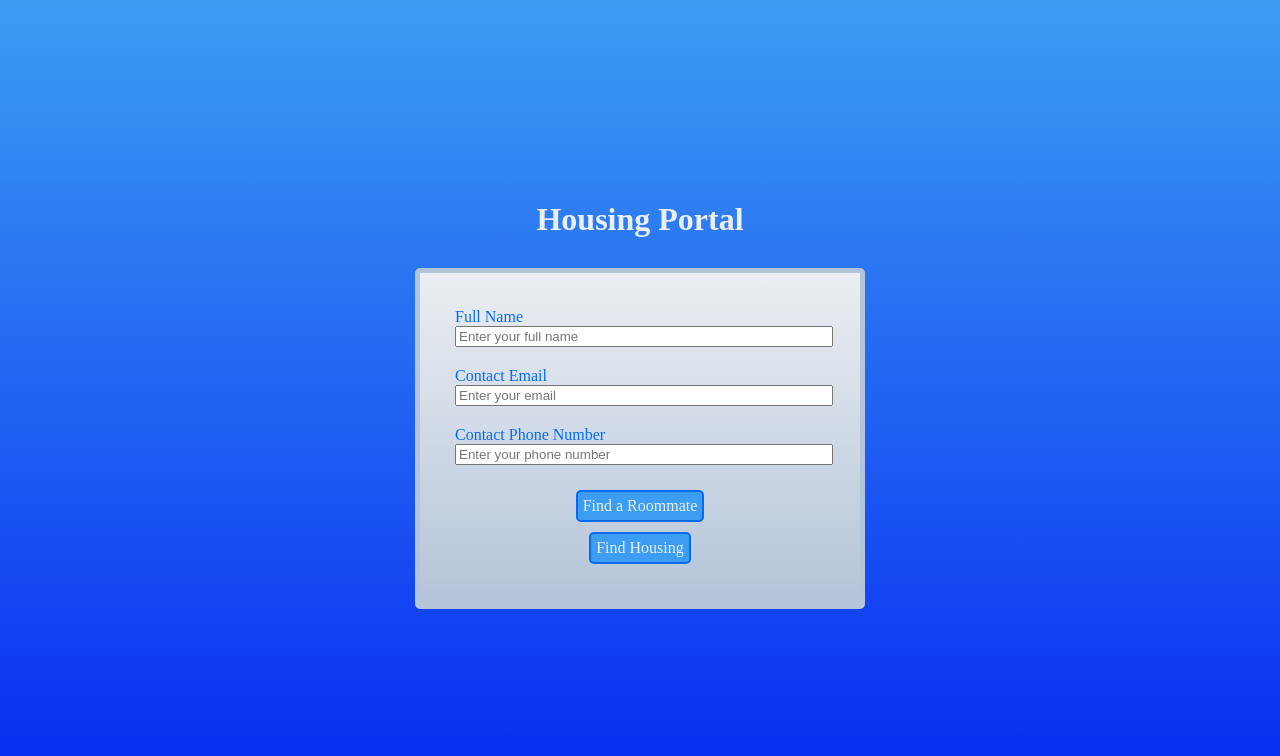
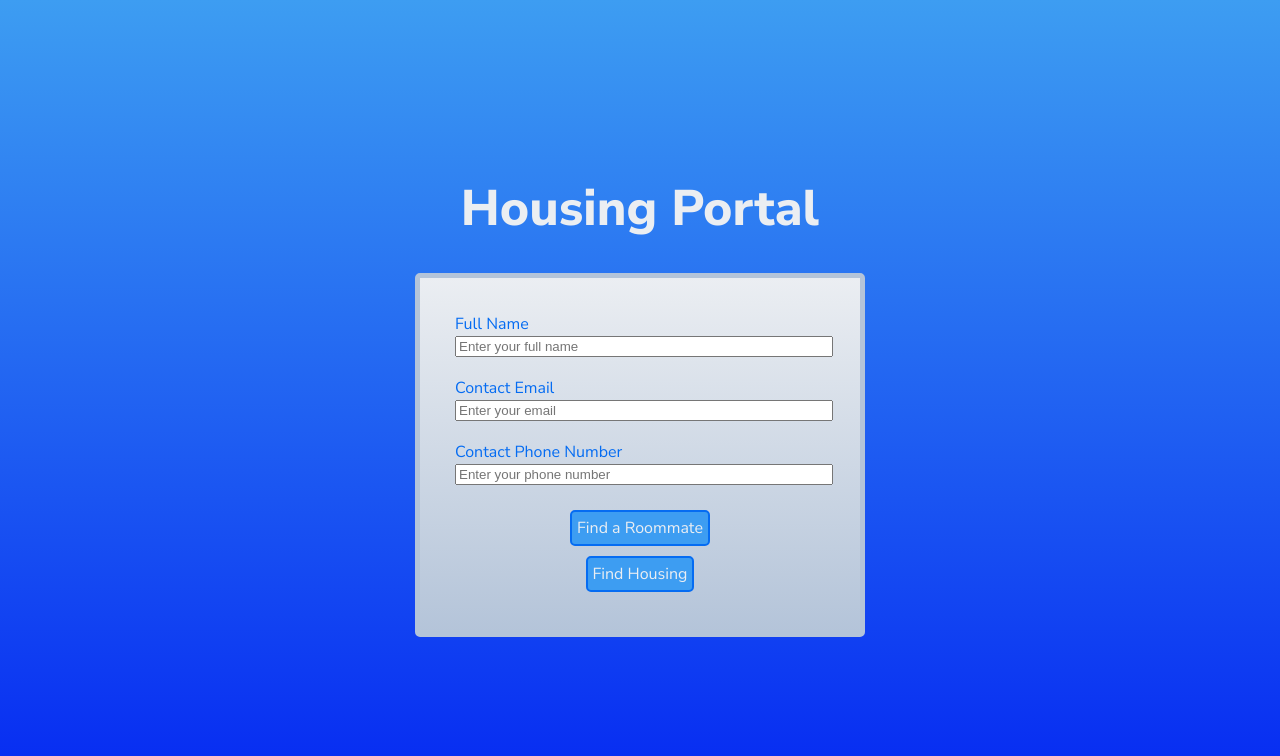
Before and after one commit to Sam-Drake-2007/roomsync, a React (Vite) app: page / in a window 1280 px wide. Shown: the top 756 px of the page. Built offline with nearby package versions, Linux system fonts and the light colour scheme; a web font is replaced by a local one.

Commit message:
modified css styles for fonts

```diff
--- a/src/style.css
+++ b/src/style.css
@@ -22,6 +22,9 @@ h1 {
     margin-bottom: 0;
     margin: 20px;
     color: #EBEEF2;
+    font-family: "Nunito Sans", sans-serif;
+    font-weight: 800;
+    font-size: 50px;
 
 }
 
@@ -54,6 +57,7 @@ form {
     padding : 5px;
     text-align: left;
     color: #056CF2;
+    font-family: "Nunito Sans", sans-serif;
 }
 
 .form-layer label {
@@ -86,6 +90,7 @@ form {
     background: #3D9DF2;
     text-decoration: none;
     color:#EBEEF2;
+    font-family: "Nunito Sans", sans-serif;
 }
 
 .form-layer textarea {
```
